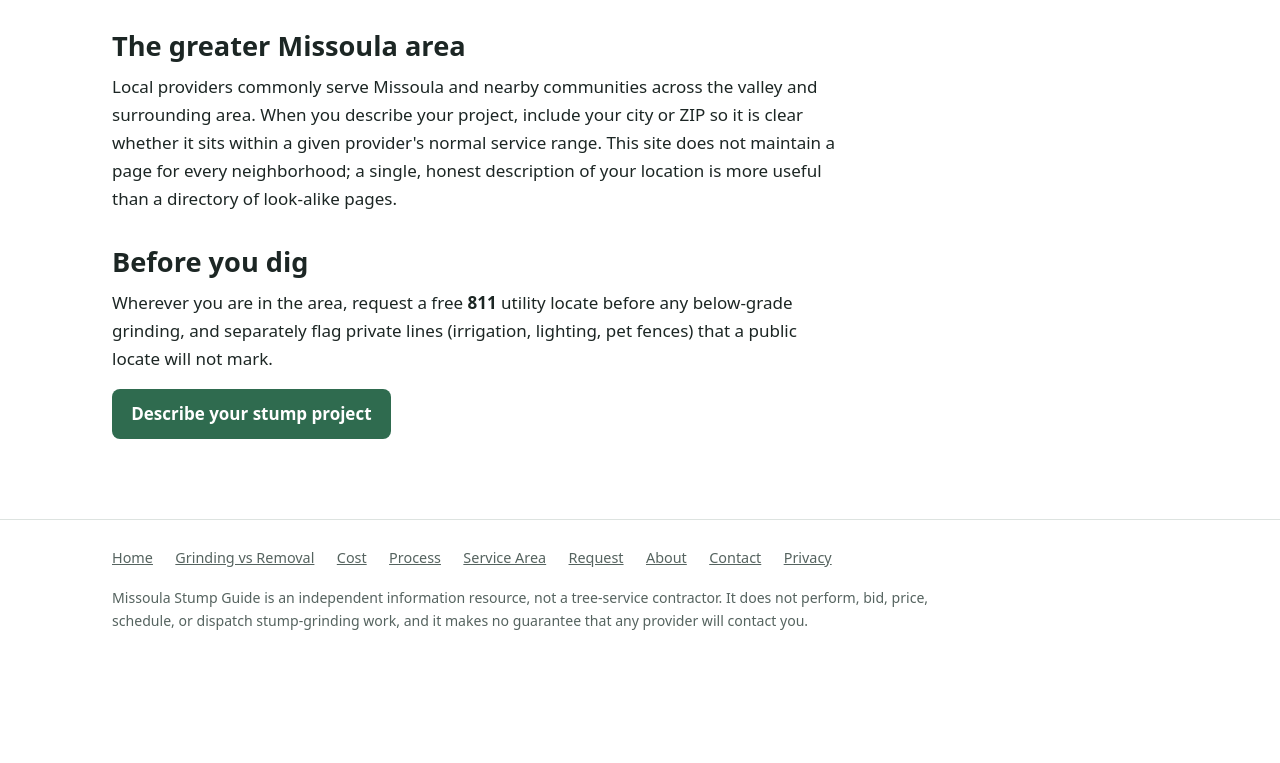
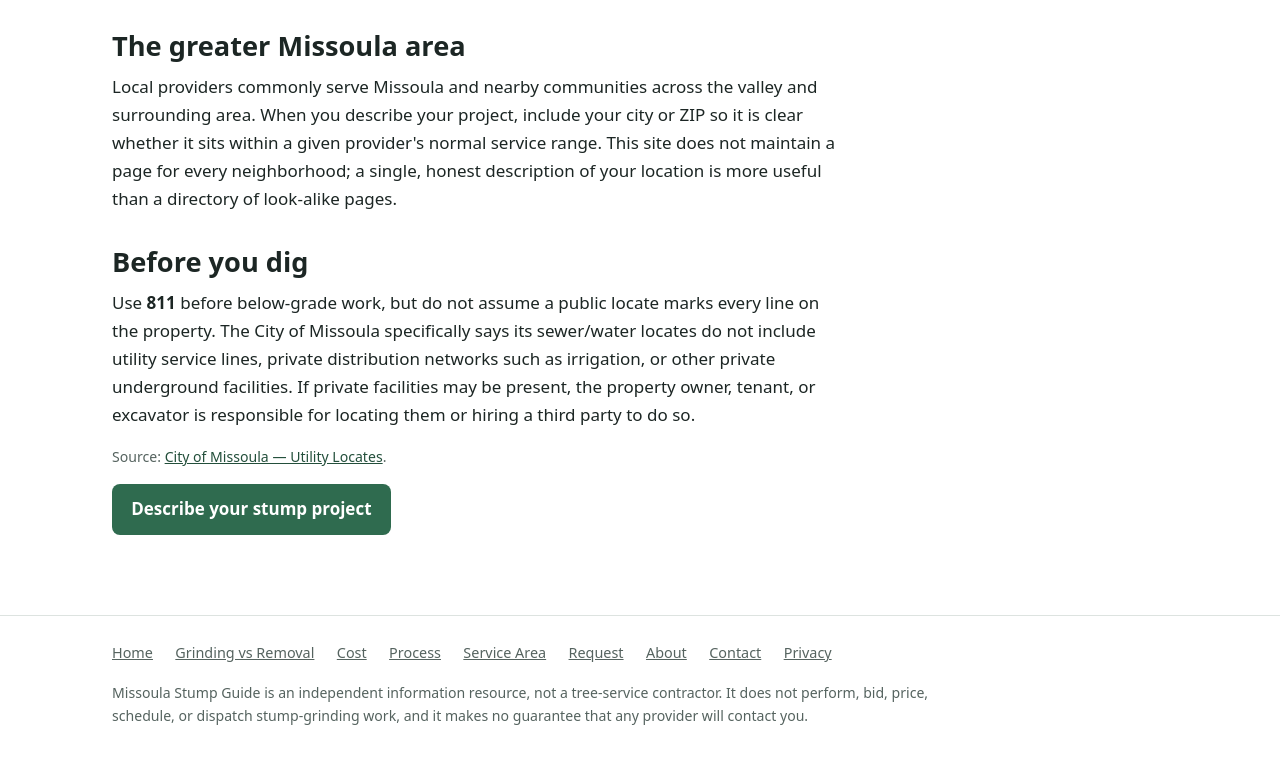
Before and after one commit to jamisonw-pixel/missoula-stump-guide, a plain HTML site: page missoula-service-area.html in a window 1280 px wide. Shown: the part 787-1550 px from the top of the page. Before the commit the page ends 1461 px from the top, so only its background shows below. Drawn offline with Linux system fonts and the light colour scheme.

Commit message:
Add authoritative Missoula-specific stump guidance

```diff
--- a/missoula-service-area.html
+++ b/missoula-service-area.html
@@ -72,9 +72,12 @@
 
     <section>
       <h2>Before you dig</h2>
-      <p>Wherever you are in the area, request a free <strong>811</strong> utility locate before any
-      below-grade grinding, and separately flag private lines (irrigation, lighting, pet fences) that a
-      public locate will not mark.</p>
+      <p>Use <strong>811</strong> before below-grade work, but do not assume a public locate marks every line on
+      the property. The City of Missoula specifically says its sewer/water locates do not include utility
+      service lines, private distribution networks such as irrigation, or other private underground facilities.
+      If private facilities may be present, the property owner, tenant, or excavator is responsible for locating
+      them or hiring a third party to do so.</p>
+      <p class="small">Source: <a href="https://www.ci.missoula.mt.us/2620/Utility-Locates">City of Missoula — Utility Locates</a>.</p>
       <p><a class="cta" href="./request.html">Describe your stump project</a></p>
     </section>
   </div>
```
